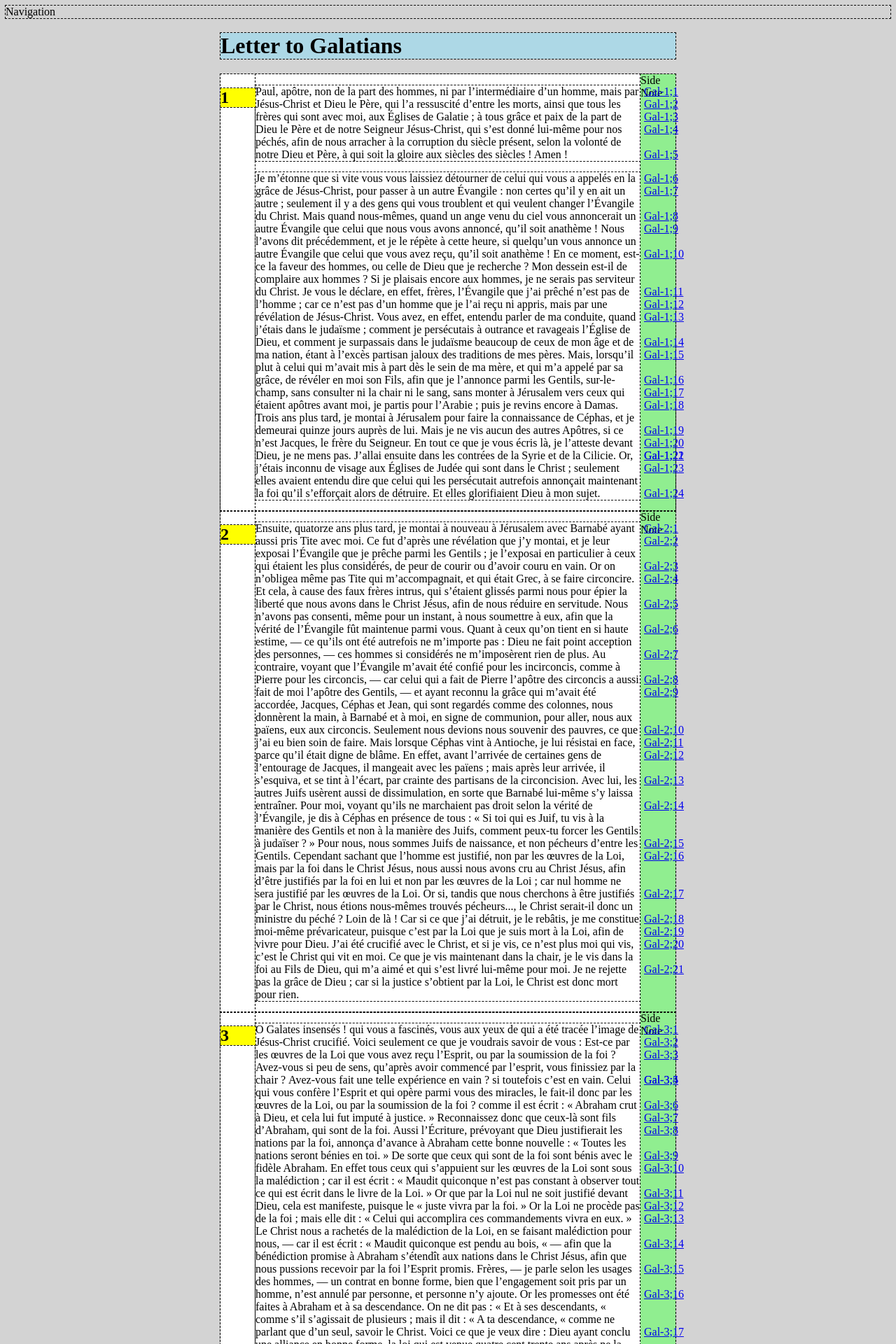
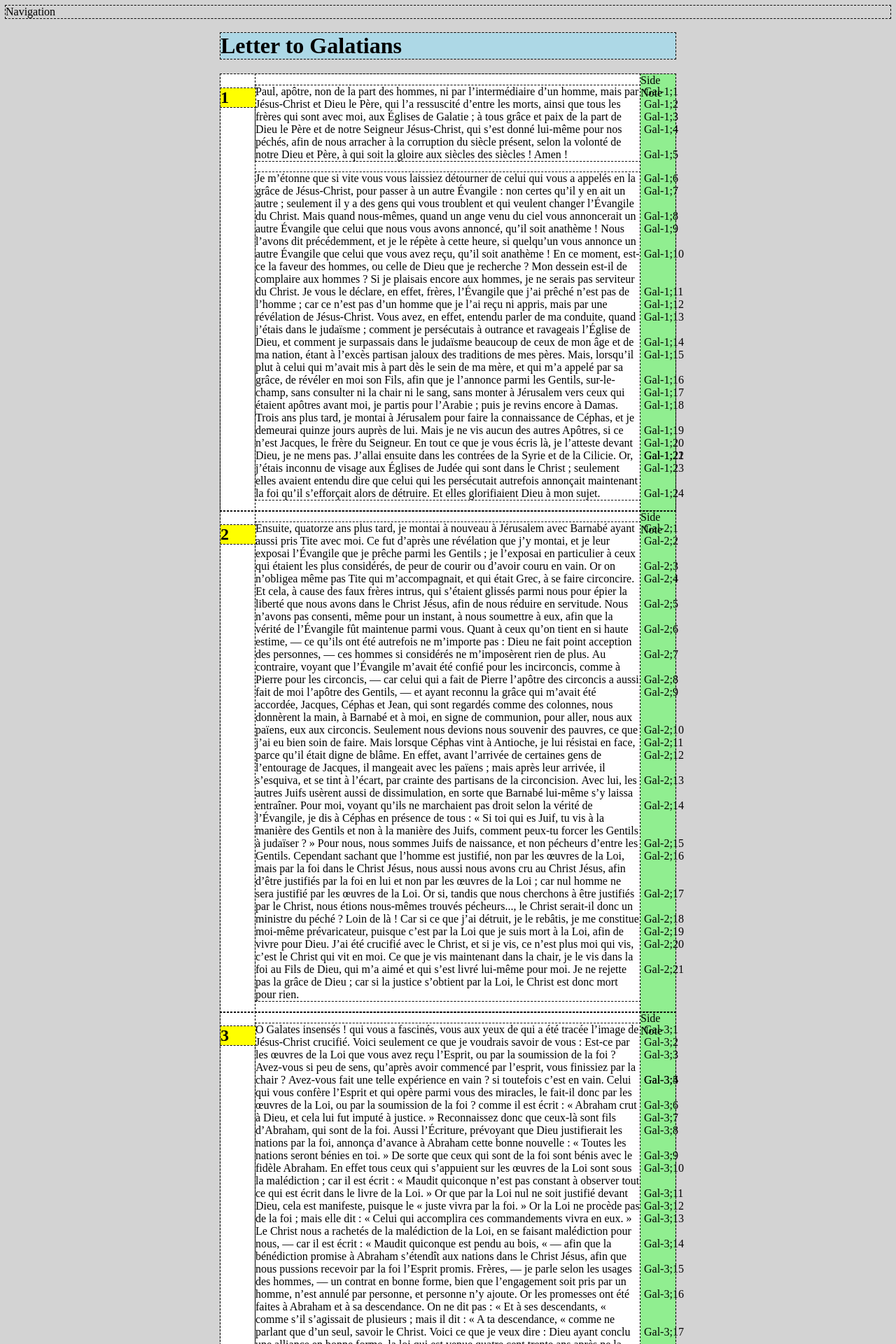
Before and after one commit to dreanod/dreanod.github.io, a Jekyll site: the page built from galatian2.html, in a window 1280 px wide. Shown: the top 1920 px of the page at 70% size. Built offline with Jekyll 4.4.1, drawn with Linux system fonts in a browser that asks for light colours.

Commit message:
Update galatian2.html

```diff
--- a/galatian2.html
+++ b/galatian2.html
@@ -264,7 +264,7 @@ text:
         {% for verse in paragraph %}
         <span class='verse'>
 	  <span class='verse-ref'>
-            <a href='#'>{{ page.abbreviation }}-{{ chapter[0] }};{{ verse[0] }}</a>
+            {{ page.abbreviation }}-{{ chapter[0] }};{{ verse[0] }}
           </span>
           <sup>{{ verse[0] }}</sup>
           {{ verse[1] }}
```
